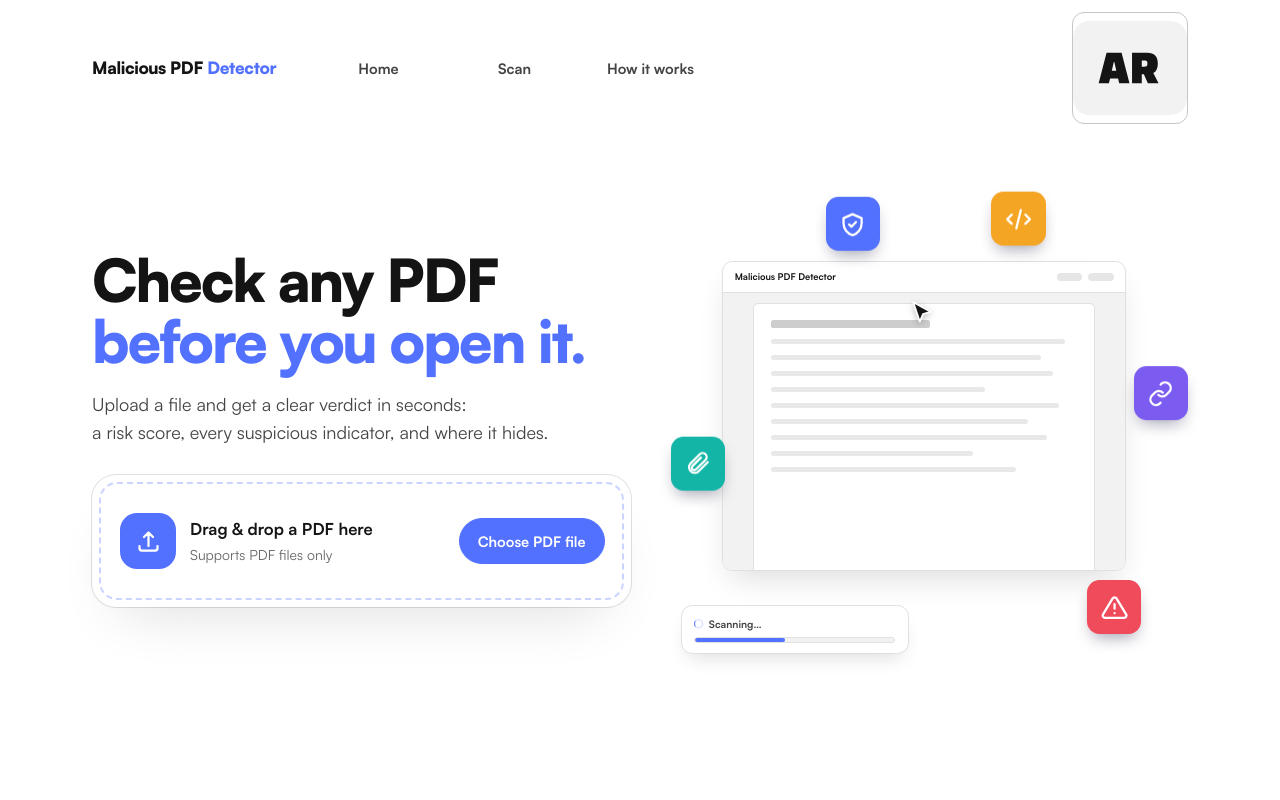
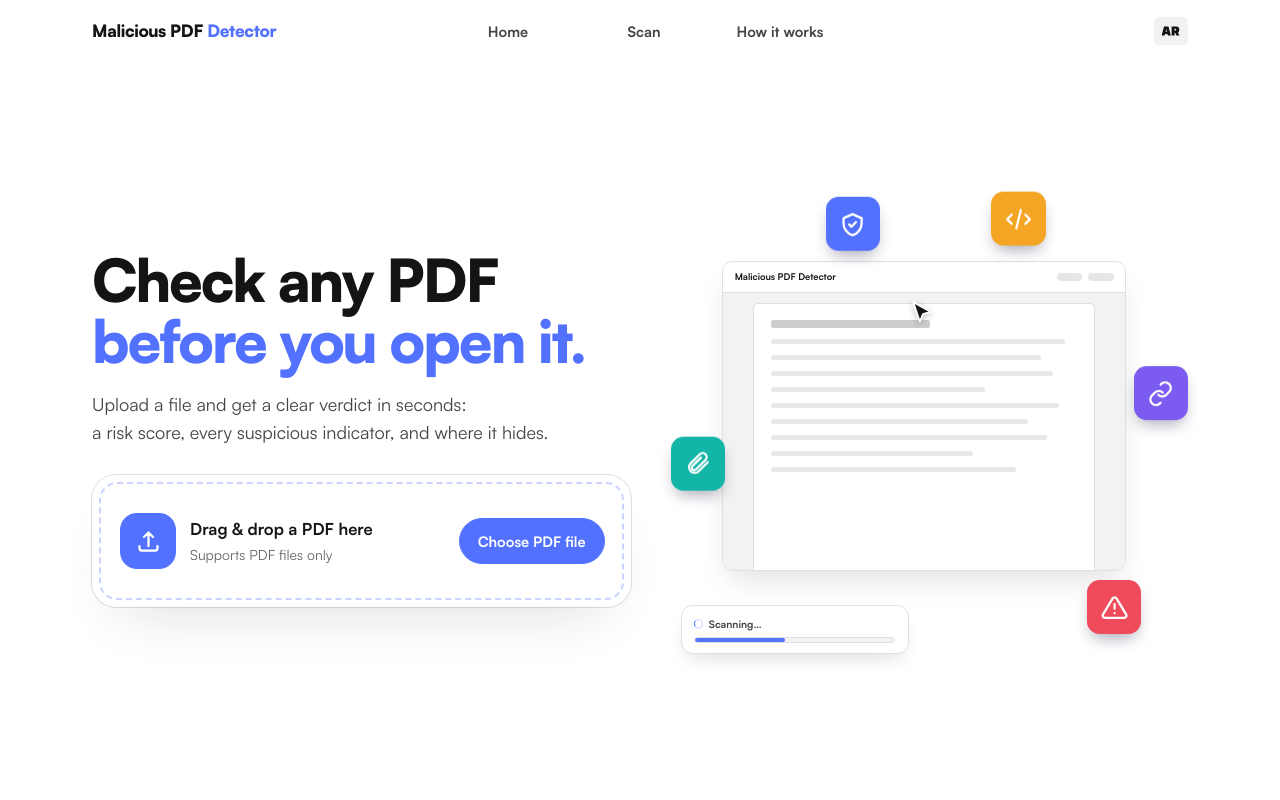
Before and after one commit to Diiiyala/Malicious-PDF-Detector, a React (Vite) app in the folder frontend/: page / in a window 1280 px wide. Shown: the top 800 px of the page. Built offline with nearby package versions, Linux system fonts and the light colour scheme.

Commit message:
Update lightHome.css

```diff
--- a/frontend/src/lightHome.css
+++ b/frontend/src/lightHome.css
@@ -32,7 +32,7 @@
 .lp .nav{display:flex;gap:4px;margin-inline-start:8px}
 .lp .nav button{display:flex;align-items:center;gap:8px;padding:8px 14px;border:0;background:none;border-radius:999px;color:var(--ink-2);font-weight:600;font-size:14.5px;white-space:nowrap}
 .lp .nav button svg{width:17px;height:17px;flex:none}
-.lp .nav button:hover{background:var(--brand-soft);color:var(--brand-ink)}
+.lp .nav button:hover{background:none;color:var(--brand-ink)}
 .lp .nav button[aria-current=page]{background:var(--brand-soft);color:var(--brand-ink)}
 .lp .top-r{margin-inline-start:auto;display:flex;align-items:center;gap:10px}
 .lp .lang{display:flex;align-items:center;gap:8px;padding:8px 14px;border:1px solid var(--line-2);background:var(--surface);border-radius:12px;font-weight:600;font-size:14px}
@@ -238,6 +238,10 @@
 
 @media (min-width:761px){
   .lp .nav button{width:132px;justify-content:center;padding-inline:0}
+  .lp .top-in{display:grid;grid-template-columns:1fr auto 1fr;gap:0 28px}
+  .lp .top-in .brand{justify-self:start}
+  .lp .top-in .nav{justify-self:center}
+  .lp .top-in .top-r{justify-self:end;margin:0}
   .lp .lang{width:116px;justify-content:center;padding-inline:0}
 }
 
@@ -255,3 +259,7 @@
 .lp .hero-l .lede{white-space:pre-line;max-width:none}
 .lp .drop .up{background:#5271FF;color:#fff}
 .lp .drop .up svg{stroke-width:2}
+.lp .lang{border:0;background:transparent;padding:0;border-radius:0;width:116px;justify-content:flex-end}
+.lp .lang:hover{border-color:transparent}
+.lp .lang img{height:28px;width:auto;display:block;transition:transform .15s,opacity .15s}
+.lp .lang:hover img{transform:scale(1.06)}
```
